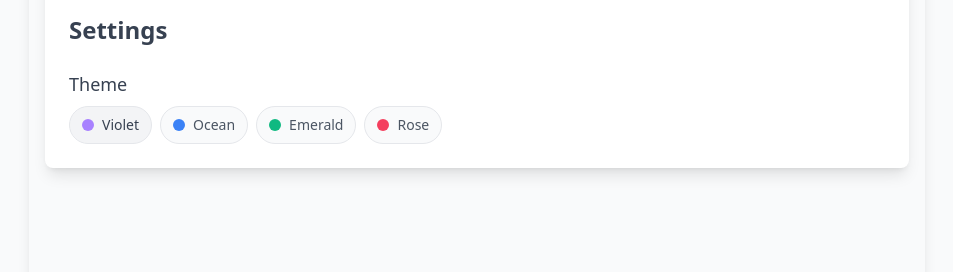
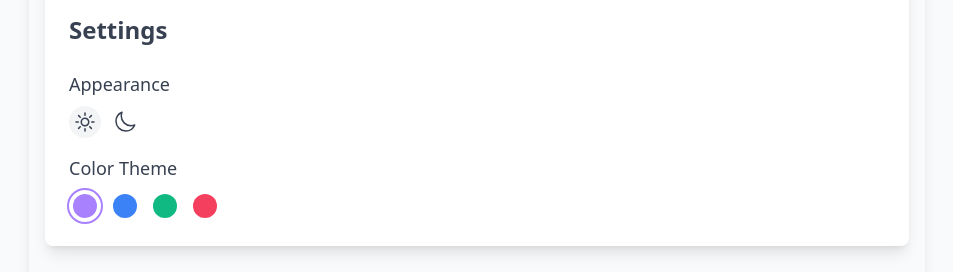
Before and after one commit to whoisharvey/CalDo, a React (Vite) app: page /settings in a window 1280 px wide. Shown: the part 254-526 px from the top of the page, without its empty margins (163-1116 px from the left). Built offline with nearby package versions, Linux system fonts and the light colour scheme; no server answers; the database is empty.

Commit message:
Initial commit from your app

```diff
--- a/src/components/Settings.jsx
+++ b/src/components/Settings.jsx
@@ -3,19 +3,29 @@ import { useTheme } from '../contexts/ThemeContext';
 import { THEMES } from '../constants/themes';
 import CalendarHeader from './CalendarHeader';
 import WeekDays from './WeekDays';
+import { MoonIcon, SunIcon } from '@heroicons/react/24/outline';
 
 function Settings() {
   const { theme, setTheme } = useTheme();
   const [selectedTheme, setSelectedTheme] = useState(theme);
+  const [isDarkMode, setIsDarkMode] = useState(false);
   const today = new Date()
 
   useEffect(() => {
     setSelectedTheme(theme);
+    const savedTheme = localStorage.getItem('theme');
+    setIsDarkMode(savedTheme === 'dark');
   }, [theme]);
 
   const handleThemeChange = (newTheme) => {
     setTheme(newTheme);
     setSelectedTheme(newTheme);
+  };
+
+  const toggleDarkMode = (mode) => {
+    setIsDarkMode(mode === 'dark');
+    localStorage.setItem('theme', mode);
+    document.documentElement.classList.toggle('dark', mode === 'dark');
   };
 
   return (
@@ -34,27 +44,47 @@ function Settings() {
         <div className="p-6 space-y-6">
           <h2 className="text-2xl font-semibold text-gray-700 dark:text-gray-100 mb-4">Settings</h2>
 
+          <div className="space-y-4">
             <div>
-            <h3 className="text-lg font-medium text-gray-700 dark:text-gray-300 mb-2">Theme</h3>
+              <h3 className="text-lg font-medium text-gray-700 dark:text-gray-300 mb-2">Appearance</h3>
+              <div className="flex items-center gap-2">
+                <button
+                  onClick={() => toggleDarkMode('light')}
+                  className={`p-1 rounded-full hover:bg-gray-100 dark:hover:bg-gray-700 transition-colors ${!isDarkMode ? 'bg-gray-100 dark:bg-gray-700' : ''}`}
+                  title="Switch to light mode"
+                >
+                  <SunIcon className="w-6 h-6 text-gray-700 dark:text-gray-300" />
+                </button>
+                <button
+                  onClick={() => toggleDarkMode('dark')}
+                  className={`p-1 rounded-full hover:bg-gray-100 dark:hover:bg-gray-700 transition-colors ${isDarkMode ? 'bg-gray-100 dark:bg-gray-700' : ''}`}
+                  title="Switch to dark mode"
+                >
+                  <MoonIcon className="w-6 h-6 text-gray-700 dark:text-gray-300" />
+                </button>
+              </div>
+            </div>
+            <div>
+              <h3 className="text-lg font-medium text-gray-700 dark:text-gray-300 mb-2">Color Theme</h3>
               <div className="flex flex-wrap gap-2">
                 {Object.entries(THEMES).map(([key, value]) => (
                   <button
                     key={key}
                     onClick={() => handleThemeChange(key)}
-                  className={`px-3 py-2 rounded-full text-sm font-medium border transition-all
-                    flex items-center gap-2
+                    className={`p-1 rounded-full transition-all
+                      flex items-center justify-center
                       ${selectedTheme === key
-                      ? 'bg-gray-100 dark:bg-gray-700 text-gray-700 dark:text-gray-300 border-gray-200 dark:border-gray-500'
-                      : 'bg-gray-50 dark:bg-gray-600 text-gray-600 dark:text-gray-300 border-gray-200 dark:border-gray-500 hover:bg-gray-100 dark:hover:bg-gray-500'
+                        ? 'ring-2 ring-[var(--primary)]'
+                        : 'hover:bg-gray-100 dark:hover:bg-gray-500'
                       }`}
                   >
                     <span
-                    className="w-3 h-3 rounded-full"
+                      className="w-6 h-6 rounded-full"
                       style={{ backgroundColor: value.primary }}
                     />
-                  {value.name}
                   </button>
                 ))}
+              </div>
             </div>
           </div>
         </div>
```
Lines whose indentation alone changed are shown as unchanged.
